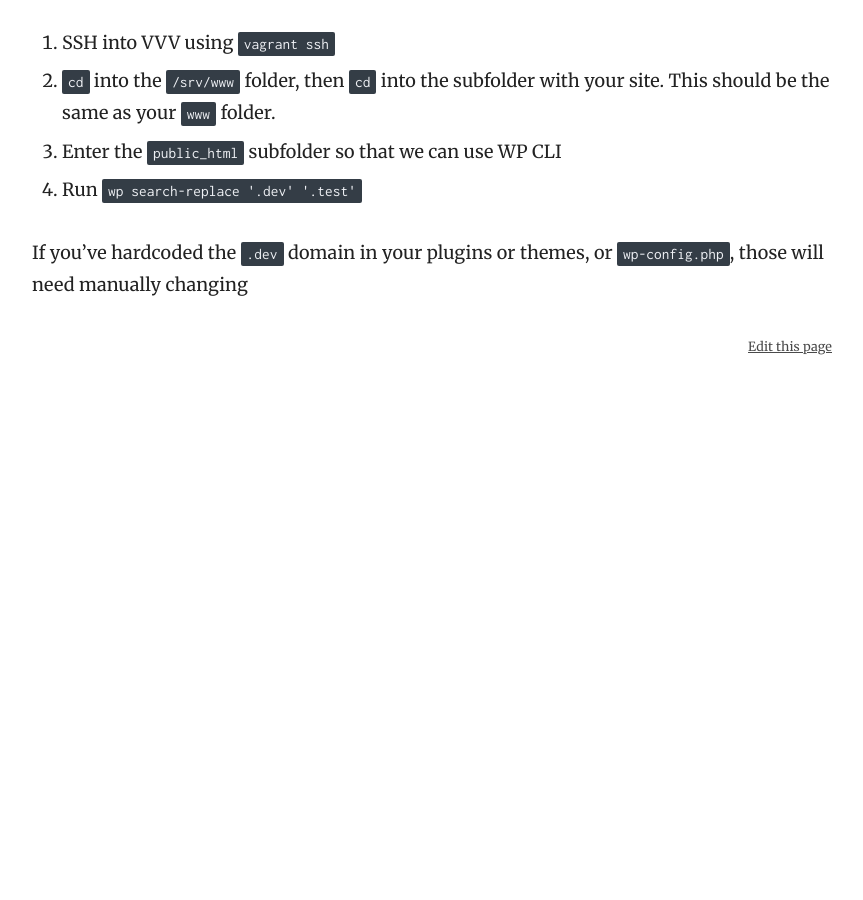
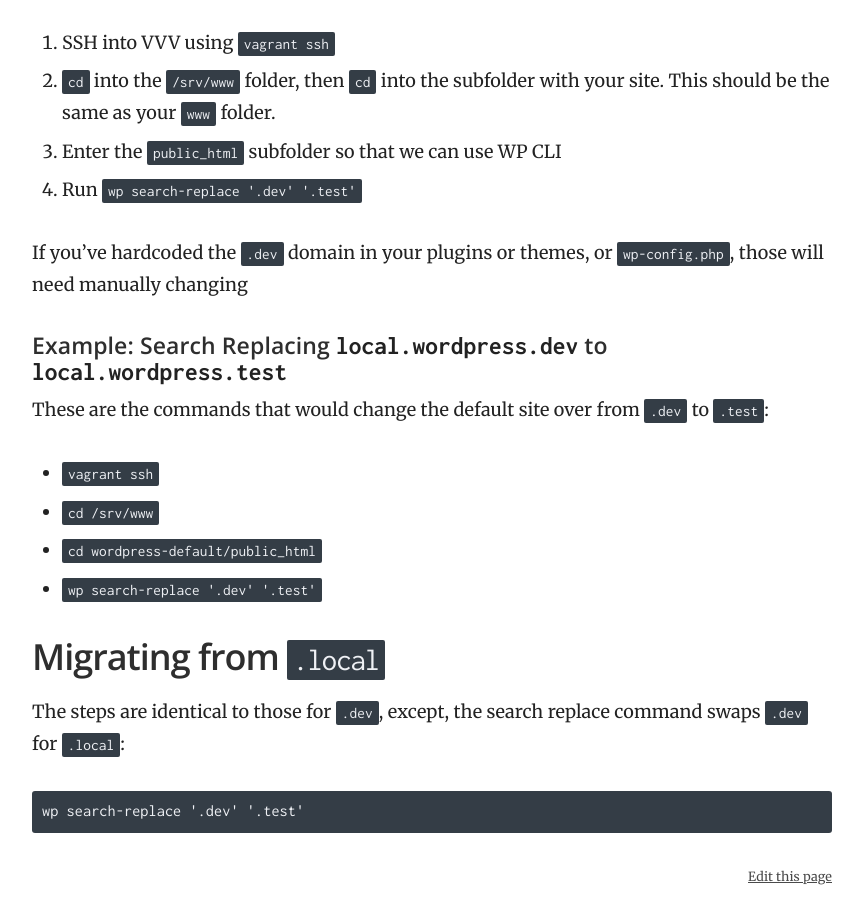
Before and after one commit to Varying-Vagrant-Vagrants/varyingvagrantvagrants.org, a Jekyll site: the page built from docs/en-US/troubleshooting/dev-tld.md, in a window 1280 px wide and 900 px high, scrolled down 1533 px. Shown: the whole window, without its empty margins (358-1221 px from the left). Built offline with Jekyll 4.4.1, drawn with Linux system fonts in a browser that asks for light colours; before the commit the page ends 1938 px from its top, so only the background shows below that.

Commit message:
adds a specific example for the default wp site that comes with VVV

````diff
--- a/docs/en-US/troubleshooting/dev-tld.md
+++ b/docs/en-US/troubleshooting/dev-tld.md
@@ -42,3 +42,20 @@ WordPress will have been installed with `.dev` in the site URL, so you need to u
 4. Run `wp search-replace '.dev' '.test'`
 
 If you've hardcoded the `.dev` domain in your plugins or themes, or `wp-config.php`, those will need manually changing
+
+#### Example: Search Replacing `local.wordpress.dev` to `local.wordpress.test`
+
+These are the commands that would change the default site over from `.dev` to `.test`:
+
+ - `vagrant ssh`
+ - `cd /srv/www`
+ - `cd wordpress-default/public_html`
+ - `wp search-replace '.dev' '.test'`
+
+## Migrating from `.local`
+
+The steps are identical to those for `.dev`, except, the search replace command swaps `.dev` for `.local`:
+
+```
+wp search-replace '.dev' '.test'
+```
````
